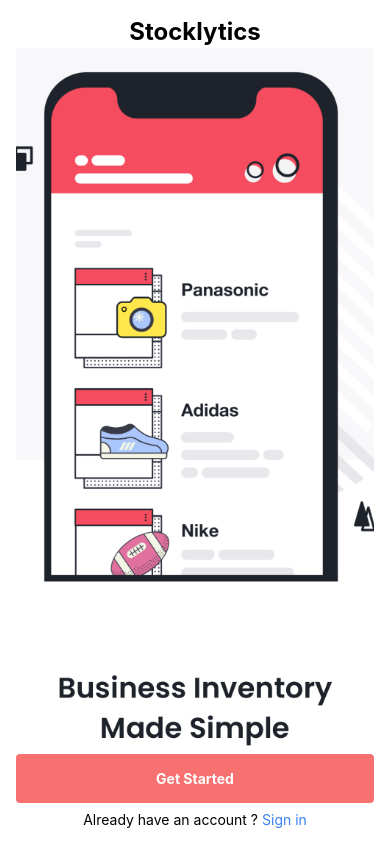
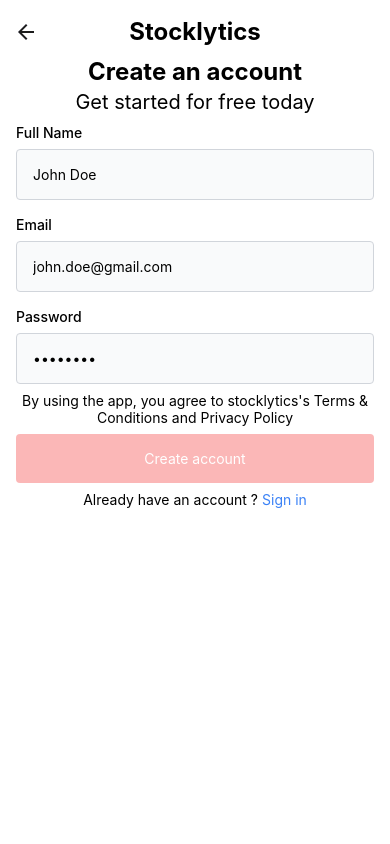
Before and after one commit to Maxime9812/stocklytics-mobile, a React Native app: screen /Register in a window 390 px wide. Built offline with nearby package versions, Linux system fonts and the light colour scheme.

Commit message:
Type for navigation

```diff
--- a/src/Providers.tsx
+++ b/src/Providers.tsx
@@ -1,11 +1,11 @@
 import { Provider } from 'react-redux';
-import RouteProvider from './routing/RouteProvider';
+import NavigationProvider from './navigation/NavigationProvider';
 import { AppStore } from './core/create-store';
 
 export default function Providers({ store }: { store: AppStore }) {
   return (
     <Provider store={store}>
-      <RouteProvider />
+      <NavigationProvider />
     </Provider>
   );
 }
--- /dev/null
+++ b/src/navigation/NavigationProvider.tsx
@@ -0,0 +1,73 @@
+import {
+  CompositeScreenProps,
+  NavigationContainer,
+  NavigatorScreenParams,
+} from '@react-navigation/native';
+import {
+  createNativeStackNavigator,
+  NativeStackScreenProps,
+} from '@react-navigation/native-stack';
+import LoginScreen from '../screens/auth/login/LoginScreen';
+import RegisterScreen from '../screens/auth/register/RegisterScreen';
+import WelcomeScreen from '../screens/auth/welcome/WelcomeScreen';
+import { BottomTabScreenProps } from '@react-navigation/bottom-tabs';
+
+export type RootStack = {
+  Auth: NavigatorScreenParams<AuthStack>;
+  Home: NavigatorScreenParams<HomeTabParamList>;
+};
+
+export type RootStackScreenProps<T extends keyof RootStack> =
+  NativeStackScreenProps<RootStack, T>;
+
+export type AuthStack = {
+  Welcome: undefined;
+  Login: undefined;
+  Register: undefined;
+};
+
+export type HomeTabParamList = {};
+
+export type AuthStackScreenProps<T extends keyof AuthStack> =
+  CompositeScreenProps<
+    NativeStackScreenProps<AuthStack, T>,
+    RootStackScreenProps<keyof RootStack>
+  >;
+
+export type HomeTabScreenProps<T extends keyof HomeTabParamList> =
+  CompositeScreenProps<
+    BottomTabScreenProps<HomeTabParamList, T>,
+    RootStackScreenProps<keyof RootStack>
+  >;
+
+const Stack = createNativeStackNavigator<AuthStack>();
+
+export default function NavigationProvider() {
+  return (
+    <NavigationContainer>
+      <Stack.Navigator initialRouteName="Welcome">
+        <Stack.Screen
+          name="Welcome"
+          component={WelcomeScreen}
+          options={{ headerShown: false }}
+        />
+        <Stack.Screen
+          name="Login"
+          component={LoginScreen}
+          options={{
+            headerTitle: '',
+            headerTransparent: true,
+          }}
+        />
+        <Stack.Screen
+          name="Register"
+          component={RegisterScreen}
+          options={{
+            headerTitle: '',
+            headerTransparent: true,
+          }}
+        />
+      </Stack.Navigator>
+    </NavigationContainer>
+  );
+}
--- a/src/routing/RouteProvider.tsx
+++ /dev/null
@@ -1,37 +0,0 @@
-import { NavigationContainer } from '@react-navigation/native';
-import { createNativeStackNavigator } from '@react-navigation/native-stack';
-import LoginScreen from '../screens/auth/login/LoginScreen';
-import RegisterScreen from '../screens/auth/register/RegisterScreen';
-import WelcomeScreen from '../screens/auth/welcome/WelcomeScreen';
-
-const Stack = createNativeStackNavigator();
-
-export default function RouteProvider() {
-  return (
-    <NavigationContainer>
-      <Stack.Navigator initialRouteName="welcome">
-        <Stack.Screen
-          name="welcome"
-          component={WelcomeScreen}
-          options={{ headerShown: false }}
-        />
-        <Stack.Screen
-          name="login"
-          component={LoginScreen}
-          options={{
-            headerTitle: '',
-            headerTransparent: true,
-          }}
-        />
-        <Stack.Screen
-          name="register"
-          component={RegisterScreen}
-          options={{
-            headerTitle: '',
-            headerTransparent: true,
-          }}
-        />
-      </Stack.Navigator>
-    </NavigationContainer>
-  );
-}
--- a/src/screens/auth/login/LoginScreen.tsx
+++ b/src/screens/auth/login/LoginScreen.tsx
@@ -8,11 +8,12 @@
   View,
 } from 'react-native';
 import { StatusBar } from 'expo-status-bar';
-import { StackActions, useNavigation } from '@react-navigation/native';
 import { Controller, useForm } from 'react-hook-form';
 import * as yup from 'yup';
 import { InferType } from 'yup';
 import { yupResolver } from '@hookform/resolvers/yup';
+import { useEffect } from 'react';
+import { AuthStackScreenProps } from '../../../navigation/NavigationProvider';
 
 const loginFormSchema = yup
   .object({
@@ -23,15 +24,13 @@
 
 type LoginFormValues = InferType<typeof loginFormSchema>;
 
-export default function LoginScreen() {
-  const { dispatch } = useNavigation();
+export default function LoginScreen({
+  navigation,
+}: AuthStackScreenProps<'Login'>) {
+  const { replace, addListener } = navigation;
 
   const { control, handleSubmit, formState, setFocus } =
     useForm<LoginFormValues>({
-      defaultValues: {
-        email: '',
-        password: '',
-      },
       resolver: yupResolver(loginFormSchema),
     });
 
@@ -40,6 +39,13 @@
   const onSubmit = (values: LoginFormValues) => {
     console.log(values);
   };
+
+  useEffect(() => {
+    return addListener('transitionEnd', (e: any) => {
+      if (e.data.closing) return;
+      setFocus('email');
+    });
+  }, [addListener]);
 
   return (
     <SafeAreaView className="bg-white">
@@ -111,9 +117,7 @@
           </TouchableOpacity>
           <View className="flex flex-row justify-center space-x-1">
             <Text>New here ?</Text>
-            <TouchableOpacity
-              onPress={() => dispatch(StackActions.replace('register'))}
-            >
+            <TouchableOpacity onPress={() => replace('Register')}>
               <Text className="text-blue-500">Create an account</Text>
             </TouchableOpacity>
           </View>
--- a/src/screens/auth/register/RegisterScreen.tsx
+++ b/src/screens/auth/register/RegisterScreen.tsx
@@ -1,10 +1,141 @@
 import { StatusBar } from 'expo-status-bar';
-import { SafeAreaView } from 'react-native';
+import {
+  Keyboard,
+  SafeAreaView,
+  Text,
+  TextInput,
+  TouchableOpacity,
+  TouchableWithoutFeedback,
+  View,
+} from 'react-native';
+import { Controller, useForm } from 'react-hook-form';
+import * as yup from 'yup';
+import { InferType } from 'yup';
+import { yupResolver } from '@hookform/resolvers/yup';
+import { useEffect } from 'react';
+import { AuthStackScreenProps } from '../../../navigation/NavigationProvider';
 
-export default function RegisterScreen() {
+const registerFormSchema = yup
+  .object({
+    fullName: yup.string().required(),
+    email: yup.string().email().required(),
+    password: yup.string().required(),
+  })
+  .required();
+
+type RegisterFormValues = InferType<typeof registerFormSchema>;
+
+export default function RegisterScreen({
+  navigation,
+}: AuthStackScreenProps<'Register'>) {
+  const { addListener, replace } = navigation;
+
+  const { control, handleSubmit, formState, setFocus } =
+    useForm<RegisterFormValues>({
+      resolver: yupResolver(registerFormSchema),
+    });
+
+  const disableSubmit = !formState.isValid;
+
+  const onSubmit = (data: RegisterFormValues) => {
+    console.log(data);
+  };
+
+  useEffect(() => {
+    return addListener('transitionEnd', (e) => {
+      if (e.data.closing) return;
+      setFocus('fullName');
+    });
+  }, [addListener]);
+
   return (
     <SafeAreaView className="bg-white">
       <StatusBar style="auto" />
+      <TouchableWithoutFeedback onPress={Keyboard.dismiss}>
+        <View className="p-4 flex h-screen space-y-2">
+          <Text className="text-2xl font-bold text-center">Stocklytics</Text>
+          <View className="flex items-center">
+            <Text className="text-2xl font-bold">Create an account</Text>
+            <Text className="text-xl">Get started for free today</Text>
+          </View>
+          <View className="space-y-4">
+            <View>
+              <Text className="mb-2 font-medium">Full Name</Text>
+              <Controller
+                control={control}
+                render={({ field }) => (
+                  <TextInput
+                    {...field}
+                    onChangeText={field.onChange}
+                    autoCapitalize="words"
+                    placeholder="John Doe"
+                    textContentType="name"
+                    className="bg-gray-50 border border-gray-300 rounded p-4 focus:border-blue-500"
+                    returnKeyType="next"
+                    onSubmitEditing={() => setFocus('email')}
+                  />
+                )}
+                name="fullName"
+              />
+            </View>
+            <View>
+              <Text className="mb-2 font-medium">Email</Text>
+              <Controller
+                control={control}
+                render={({ field }) => (
+                  <TextInput
+                    {...field}
+                    onChangeText={field.onChange}
+                    autoCapitalize="none"
+                    placeholder="john.doe@gmail.com"
+                    textContentType="emailAddress"
+                    className="bg-gray-50 border border-gray-300 rounded p-4 focus:border-blue-500"
+                    returnKeyType="next"
+                    onSubmitEditing={() => setFocus('password')}
+                  />
+                )}
+                name="email"
+              />
+            </View>
+            <View>
+              <Text className="mb-2 font-medium">Password</Text>
+              <Controller
+                control={control}
+                render={({ field }) => (
+                  <TextInput
+                    {...field}
+                    onChangeText={field.onChange}
+                    placeholder="••••••••"
+                    textContentType="password"
+                    secureTextEntry
+                    className="bg-gray-50 border border-gray-300 rounded p-4 focus:border-blue-500"
+                    returnKeyType="done"
+                    onSubmitEditing={handleSubmit(onSubmit)}
+                  />
+                )}
+                name="password"
+              />
+            </View>
+          </View>
+          <Text className="text-center">
+            By using the app, you agree to stocklytics's Terms & Conditions and
+            Privacy Policy
+          </Text>
+          <TouchableOpacity
+            className={`bg-red-400 py-4 rounded ${disableSubmit && 'opacity-50'}`}
+            onPress={handleSubmit(onSubmit)}
+            disabled={disableSubmit}
+          >
+            <Text className="text-white text-center">Create account</Text>
+          </TouchableOpacity>
+          <View className="flex flex-row justify-center space-x-1">
+            <Text>Already have an account ?</Text>
+            <TouchableOpacity onPress={() => replace('Login')}>
+              <Text className="text-blue-500">Sign in</Text>
+            </TouchableOpacity>
+          </View>
+        </View>
+      </TouchableWithoutFeedback>
     </SafeAreaView>
   );
 }
--- a/src/screens/auth/welcome/WelcomeScreen.tsx
+++ b/src/screens/auth/welcome/WelcomeScreen.tsx
@@ -6,11 +6,13 @@
   TouchableOpacity,
   View,
 } from 'react-native';
-import { StackActions, useNavigation } from '@react-navigation/native';
 import WelcomeBackground1 from '../../../../assets/welcome-background-1.png';
+import { AuthStackScreenProps } from '../../../navigation/NavigationProvider';
 
-export default function WelcomeScreen() {
-  const { dispatch } = useNavigation();
+export default function WelcomeScreen({
+  navigation,
+}: AuthStackScreenProps<'Welcome'>) {
+  const { push } = navigation;
 
   return (
     <SafeAreaView className="bg-white h-screen">
@@ -20,9 +22,7 @@
         <Image source={WelcomeBackground1} className="flex-1 w-full h-full" />
 
         <View className="space-y-2">
-          <TouchableOpacity
-            onPress={() => dispatch(StackActions.push('register'))}
-          >
+          <TouchableOpacity onPress={() => push('Register')}>
             <View className="bg-red-400 p-4 rounded">
               <Text className="text-white text-center font-bold">
                 Get Started
@@ -32,9 +32,7 @@
 
           <View className="flex flex-row justify-center space-x-1">
             <Text>Already have an account ?</Text>
-            <TouchableOpacity
-              onPress={() => dispatch(StackActions.push('login'))}
-            >
+            <TouchableOpacity onPress={() => push('Login')}>
               <Text className="text-blue-500">Sign in</Text>
             </TouchableOpacity>
           </View>
```
